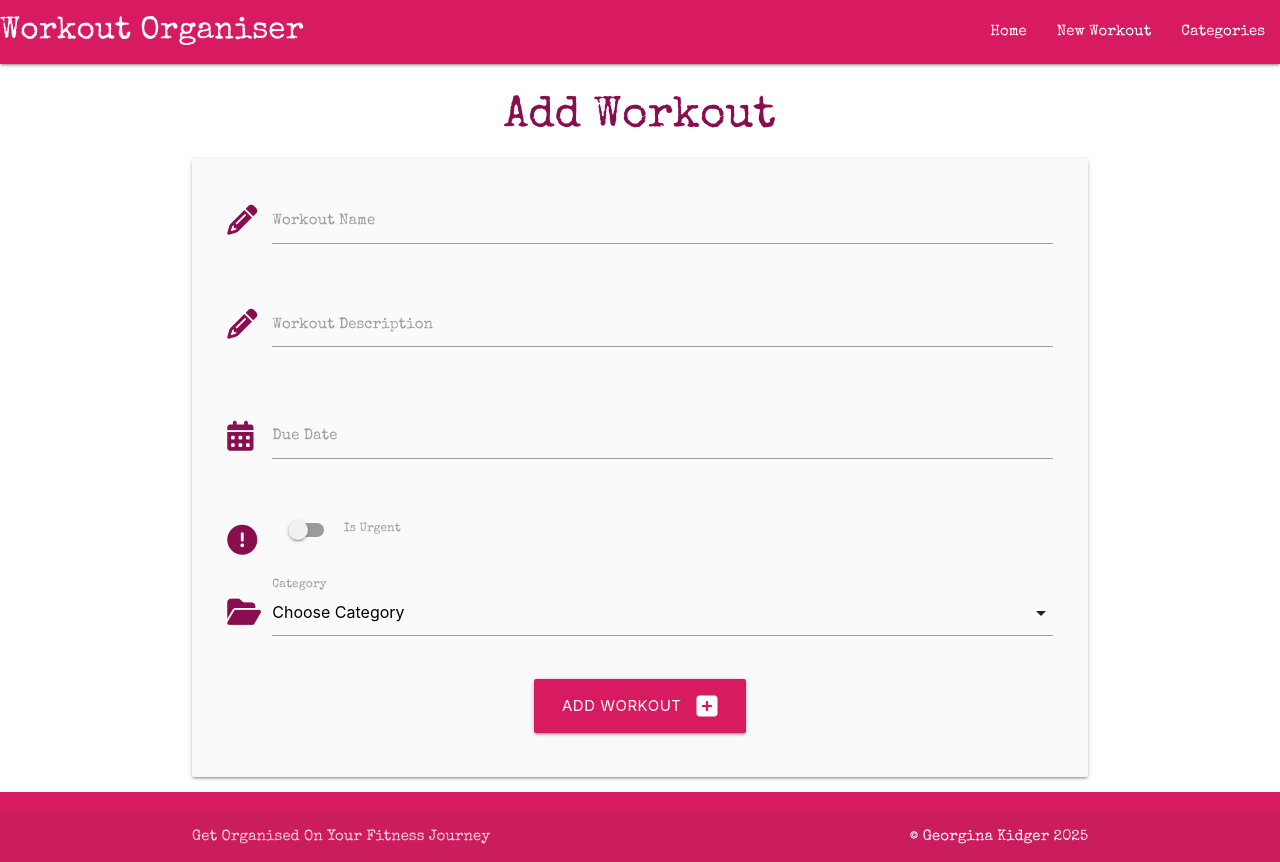
After one commit to Georgina90-x/Project-3, a Flask app: page /add_workout in a window 1280 px wide. The commit adds this page. Run offline with Flask 3, Linux system fonts and the light colour scheme.

Commit message:
added a form to submit a workout, integrity error present, looking for a fix

```diff
--- a/workouts/routes.py
+++ b/workouts/routes.py
@@ -32,3 +32,28 @@ def edit_body_category(category_id):
         db.session.commit()
         return redirect(url_for("categories"))
     return render_template("edit_body_category.html", category=category)
+
+
+@app.route("/delete_body_category/<int:category_id>")
+def delete_category(category_id):
+    category = Category.query.get_or_404(category_id)
+    db.session.delete(category)
+    db.session.commit()
+    return redirect(url_for("categories"))
+
+
+@app.route("/add_workout", methods=["GET", "POST"])
+def add_workout():
+    categories = list(Category.query.order_by(Category.category_name).all())
+    if request.method == "POST":
+        exercise = Exercise(
+            exercise_name=request.form.get("exercise_name"),
+            exercise_description=request.form.get("exercise_description"),
+            is_urgent=bool(True if request.form.get("is_urgent") else False),
+            due_date=request.form.get("due_date"),
+            category_id=request.form.get("category_id")
+        )
+        db.session.add(exercise)
+        db.session.commit()
+        return redirect(url_for("home"))
+    return render_template("add_workout.html", categories=categories)
--- a/workouts/static/js/script.js
+++ b/workouts/static/js/script.js
@@ -1,5 +1,21 @@
 document.addEventListener('DOMContentLoaded', function() {
     //sidenav initialisation
     let sidenav = document.querySelectorAll('.sidenav');
-    M.Sidenav.init(elems, options);
-  });
+    M.Sidenav.init(sidenav);
+
+    // datepicker initialisation
+    let datepicker = document.querySelectorAll('.datepicker');
+    M.Datepicker.init(datepicker, {
+        format: "dd mmmm, yyyy",
+        i18n: {done: "Confirm"}
+     });
+
+     // is urgent initialisation
+    let selects = document.querySelectorAll('select');
+    M.FormSelect.init(selects);
+
+
+    //modal intialisation
+        //var elems = document.querySelectorAll('.modal');
+        //var instances = M.Modal.init(elems, options);
+});
--- /dev/null
+++ b/workouts/templates/add_workout.html
@@ -0,0 +1,70 @@
+{% extends "base.html" %}
+{% block content %}
+
+<h3 class="pink-text text-darken-4 center-align">Add Workout</h3>
+
+<div class="row card-panel grey lighten-5">
+    <form class="col s12" method="POST" action="{{ url_for('add_workout') }}">
+        <!-- workout name -->
+        <div class="row">
+            <div class="input-field col s12">
+                <i class="fas fa-pencil-alt prefix pink-text text-darken-4"></i>
+                <input id="workout_name" name="workout_name" minlength="3" maxlength="50" type="text" class="validate" required>
+                <label for="workout_name">Workout Name</label>
+            </div>
+        </div>
+         <!-- workout description -->
+         <div class="row">
+            <div class="input-field col s12">
+                <i class="fas fa-pencil-alt prefix pink-text text-darken-4"></i>
+                <textarea id="workout_description" name="workout_description" minlength="1" maxlength="200"
+                type="text" class="materialize-textarea validate" required></textarea>
+                <label for="workout_description">Workout Description</label>
+            </div>
+         </div>
+          <!-- due date -->
+          <div class="row">
+            <div class="input-field col s12">
+                <i class="fas fa-calendar-alt prefix pink-text text-darken-4"></i>
+                <input id="due_date" name="due_date" type="text" class="datepicker validate" required>
+                <label for="due_date">Due Date</label>
+            </div>
+         </div>
+         <!-- is urgent -->
+        <div class="row">
+            <div class="input-field col s12">
+                <div class="switch">
+                    <i class="fas fa-exclamation-circle prefix pink-text text-darken-4"></i>
+                    <label for="is_urgent">
+                        <input id="is_urgent" name="is_urgent" minlength="3" maxlength="50" type="checkbox">
+                        <span class="lever"></span>
+                     Is Urgent
+                    </label>
+                </div>
+            </div>
+        </div>
+        <!-- category_id -->
+        <div class="row">
+            <div class="input-field col s12">
+                <i class="fas fa-folder-open prefix pink-text text-darken-4"></i>
+                <select name="category_id" id="category_id" class="validate" required>
+                    <option value="" disabled selected>Choose Category</option>
+                    {% for category in categories %}
+                        <option value="{{ category.id }}">{{ category.category_name }}</option>
+                    {% endfor %}
+                </select>
+                <label for="category_id">Category</label>
+            </div>
+        </div>
+        <!-- submit button -->
+        <div class="row">
+            <div class="col s12 center-align">
+                <button type="submit" class="btn-large pink darken-1">
+                    Add Workout <i class="fas fa-plus-square right"></i>
+                </button>
+            </div>
+        </div>
+    </form>
+</div>
+
+{% endblock %}
--- a/workouts/templates/base.html
+++ b/workouts/templates/base.html
@@ -19,7 +19,7 @@
               <a href="#" data-target="mobile-demo" class="sidenav-trigger"><i class="fas fa-bars"></i></a>
               <ul class="right hide-on-med-and-down">
                 <li><a href="{{ url_for('home') }}">Home</a></li>
-                <li><a href="">New Workout</a></li>
+                <li><a href="{{ url_for('add_workout') }}">New Workout</a></li>
                 <li><a href="{{ url_for('categories') }}">Categories</a></li>
               </ul>
             </div>
@@ -27,7 +27,7 @@
         <!-- MOBILE SIDENAV-->
           <ul class="sidenav" id="mobile-demo">
             <li><a href="{{ url_for('home') }}">Home</a></li>
-            <li><a href="">New Workout</a></li>
+            <li><a href="{{ url_for('add_workout') }}">New Workout</a></li>
             <li><a href="{{ url_for('categories') }}">Categories</a></li>
 
           </ul>
```
Also changed, not shown: workouts/templates/body_categories.html (+14 -1 lines), workouts/templates/workouts.html (+8 -0 lines).
